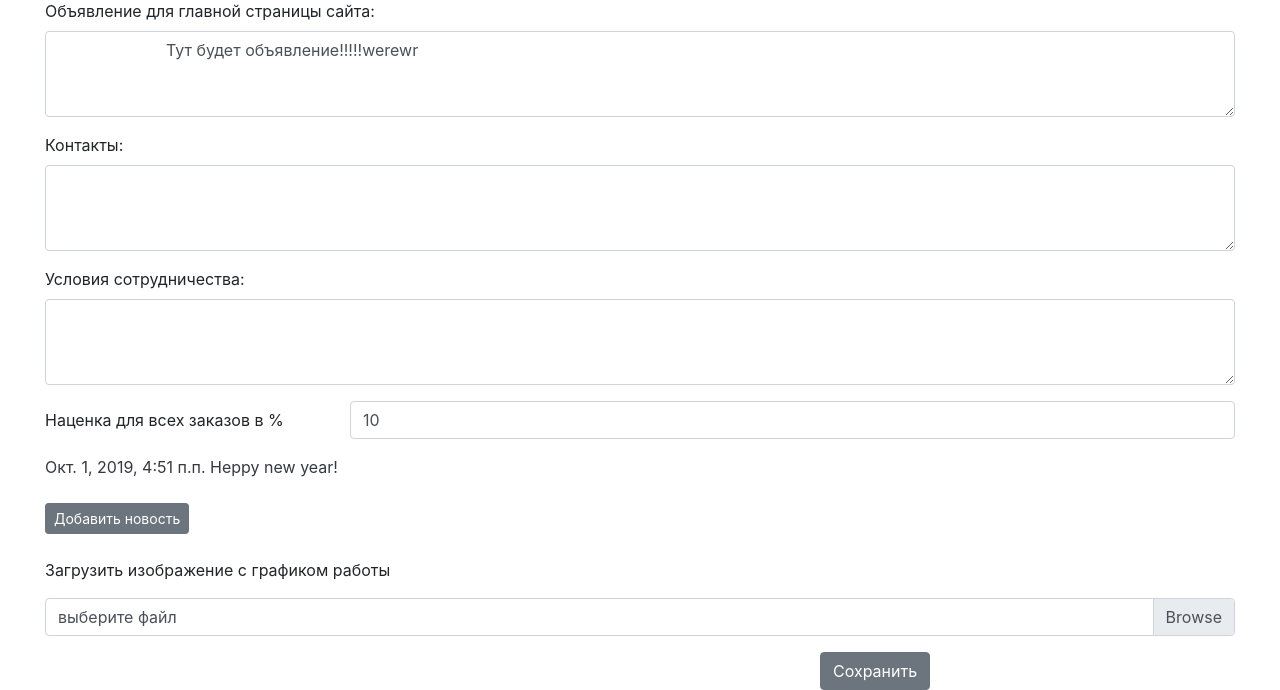
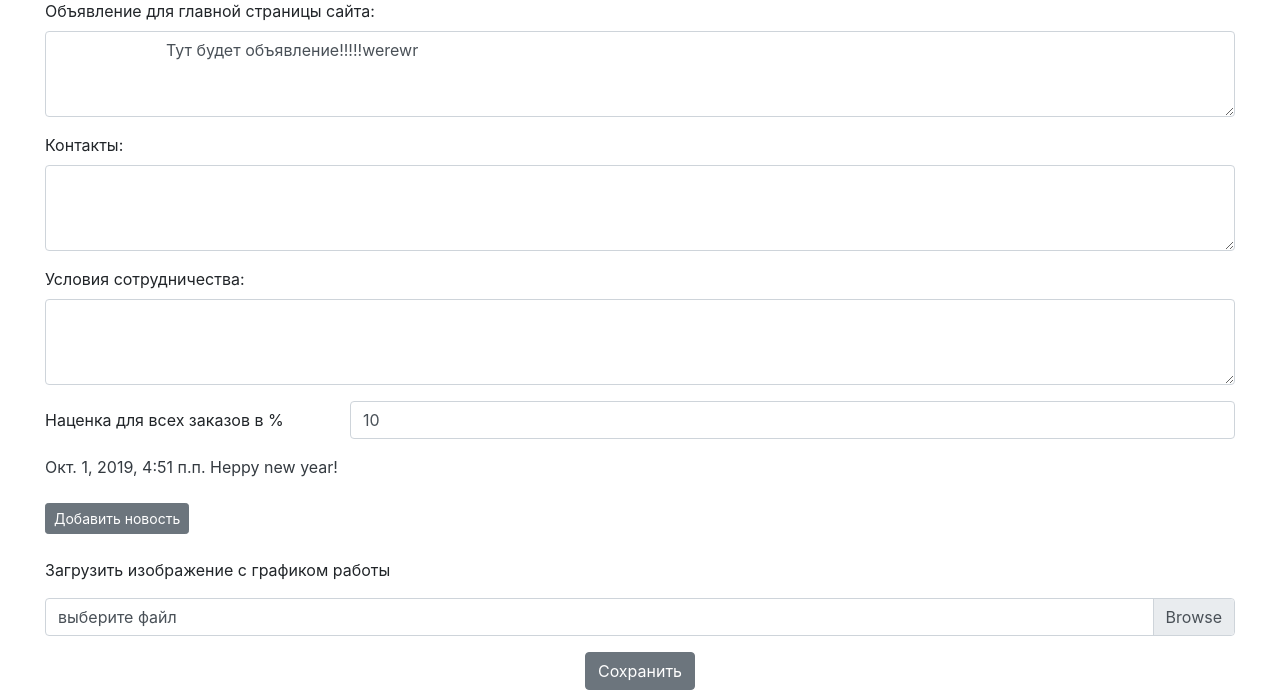
Before and after one commit to Evrikaseven/shop, a Django app: page /settings/ in a window 1280 px wide. Shown: the part 148-838 px from the top of the page. Run offline with Django 3.2, Linux system fonts and the light colour scheme; a user stored in the database is signed in; data comes from the database, SQL or seed files in the repository; some libraries are stand-ins or nearby versions.

Commit message:
Updated Push notifications for UI

```diff
--- a/main/static/css/styles.css
+++ b/main/static/css/styles.css
@@ -114,10 +114,20 @@ header{
     background-color:  #e9ecef;
 }
 
-.example {
+div.example {
     width: 650px;
 }
 
+@media only screen and (max-width: 600px) {
+  div.example {width: 300px;}
+}
+
 @media only screen and (min-width: 600px) {
-  .example {width: 400px;}
+  div.example {width: 400px;}
 }
+
+.toast{
+    position: absolute;
+    top: 65px;
+    right: 50px;
+}
--- a/main/templates/main/settings.html
+++ b/main/templates/main/settings.html
@@ -124,22 +124,19 @@
                               </div>
                           </div>
 
-                  <div class="ml-auto example" >
-                    <div class="row">
-                        <div class="text-right">
-                            <button type="submit" class="btn btn-secondary mr-2 " form="noticeForm">Сохранить</button>
+                        <div class="text-center">
+                            <button type="submit" class="btn btn-secondary" form="noticeForm">Сохранить</button>
                         </div>
                          {% if messages %}
                             {% for message in messages %}
                                  <div class="toast" data-delay="1500" role="alert" aria-live="assertive" aria-atomic="true">
-                                     <div class="toast-body">
+                                     <div class="toast-body text-white bg-success">
                                          {{ message }}
                                      </div>
                                  </div>
                             {% endfor %}
                          {% endif %}
 
-                    </div>
                   </form>
 
               </div>
--- a/main/views.py
+++ b/main/views.py
@@ -152,12 +152,13 @@ class OrdersListView(LoginRolesRequiredViewMixin, CommonContextViewMixin, Templa
         return super().dispatch(request, *args, **kwargs)
 
 
-class OrderDetailsView(OrderCreateStatusOnlyAllowUpdateViewMixin, CommonContextViewMixin, UpdateView):
+class OrderDetailsView(OrderCreateStatusOnlyAllowUpdateViewMixin, CommonContextViewMixin, SuccessMessageMixin, UpdateView):
     template_name = 'main/order_details.html'
     form_class = OrderForm
     allowed_roles = (Roles.ZAKAZSCHIK, Roles.ZAKUPSCHIK)
     allowed_non_owner_roles = (Roles.ZAKUPSCHIK, )
     model = _models.Order
+    success_message = 'Настройки сохранены'
 
     def get_success_url(self):
         return reverse_lazy('main:order_details', kwargs={'pk': self.kwargs['pk']})
```
Also changed, not shown: main/templates/main/order_details.html (+19 -3 lines).
